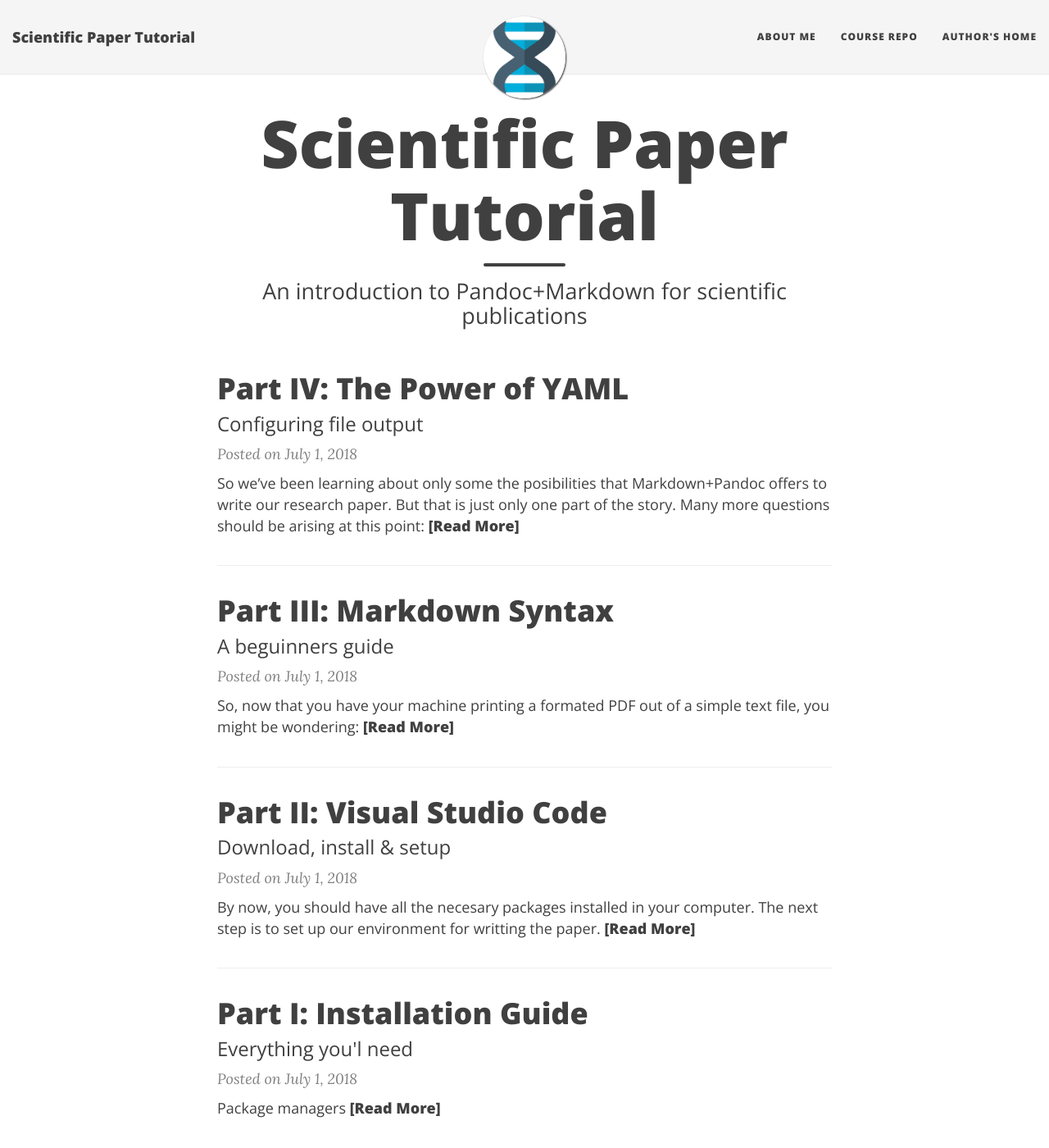
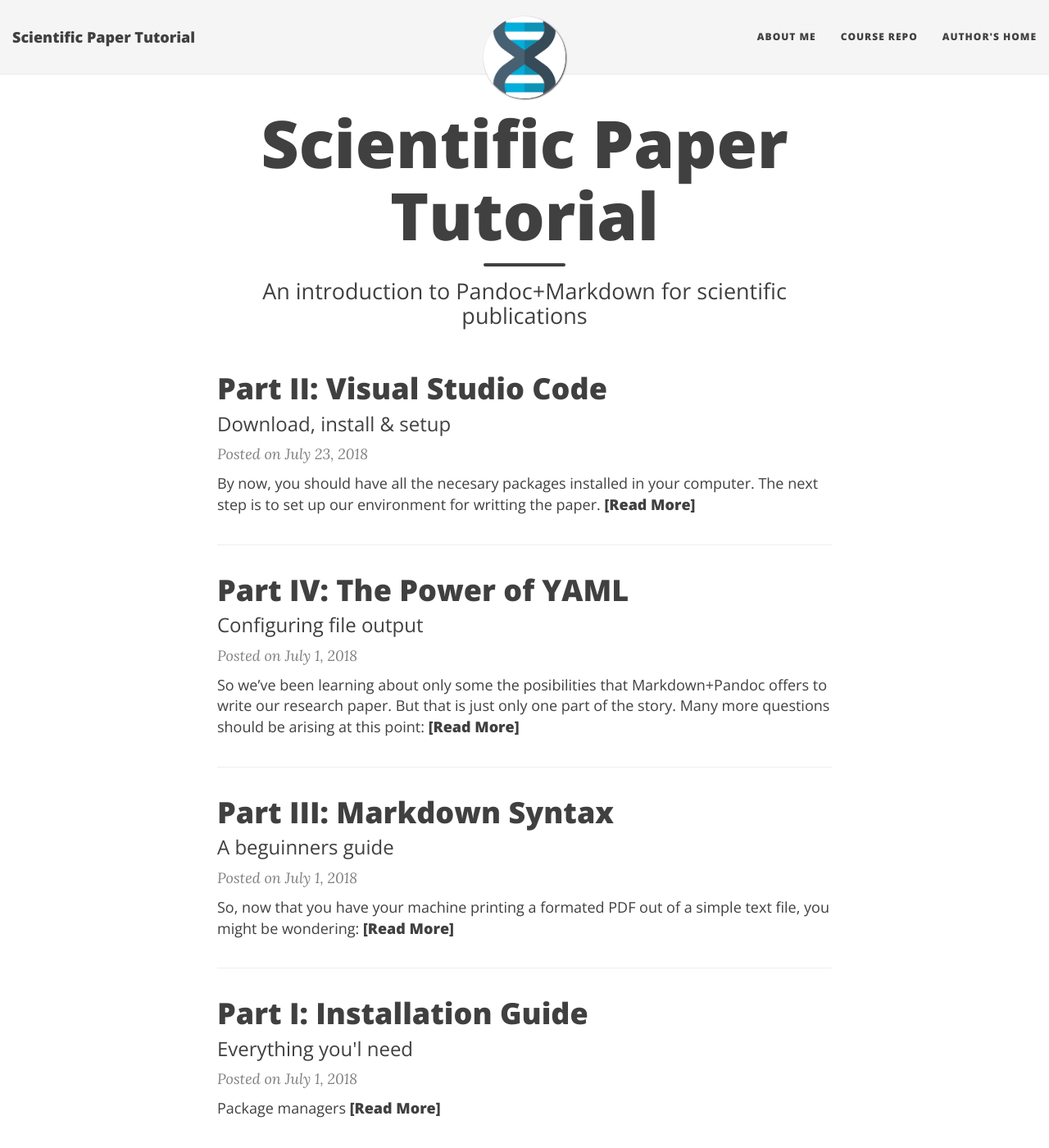
Before and after one commit to AlanRynne/Scientific-Paper-Tutorial, a Jekyll site: the page built from index.html, in a window 1280 px wide and 1400 px high. Shown: the whole window at 82% size. Built offline with Jekyll 4.4.1, drawn with Linux system fonts in a browser that asks for light colours; nearby versions of some CDN libraries; the list of posts is cut into pages by our own code; some of the changed lines change nothing that is shown.

Commit message:
minor fix

```diff
--- a/_posts/2018-07-23-PartII-VisualStudioCode.md
+++ b/_posts/2018-07-23-PartII-VisualStudioCode.md
@@ -2,7 +2,7 @@
 title: 'Part II: Visual Studio Code'
 subtitle: 'Download, install & setup'
 author: 'Alan Rynne'
-date: 'July 2018'
+date: '23/07/2018'
 layout: page
 gh-repo: alanrynne/scientific-paper-tutorial
 gh-badge: [star, fork, follow]
@@ -114,4 +114,4 @@
 
 ## What next?
 
-You can head to the following section: [Part III - Markdown Syntax](2018-07-PartIII-MarkdownSyntax)
+You can head to the following section: [Part III - Markdown Syntax](../2018-07-23-PartIII-MarkdownSyntax)
```
